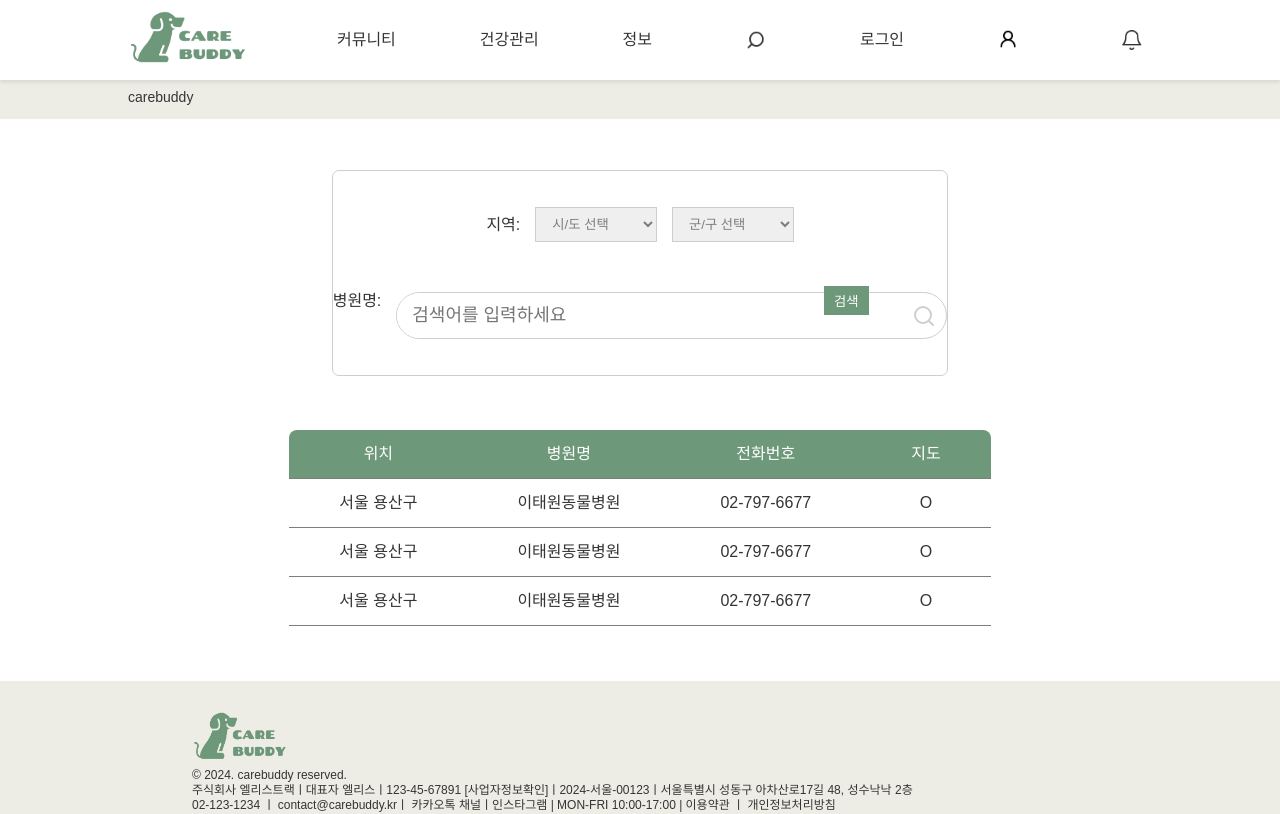
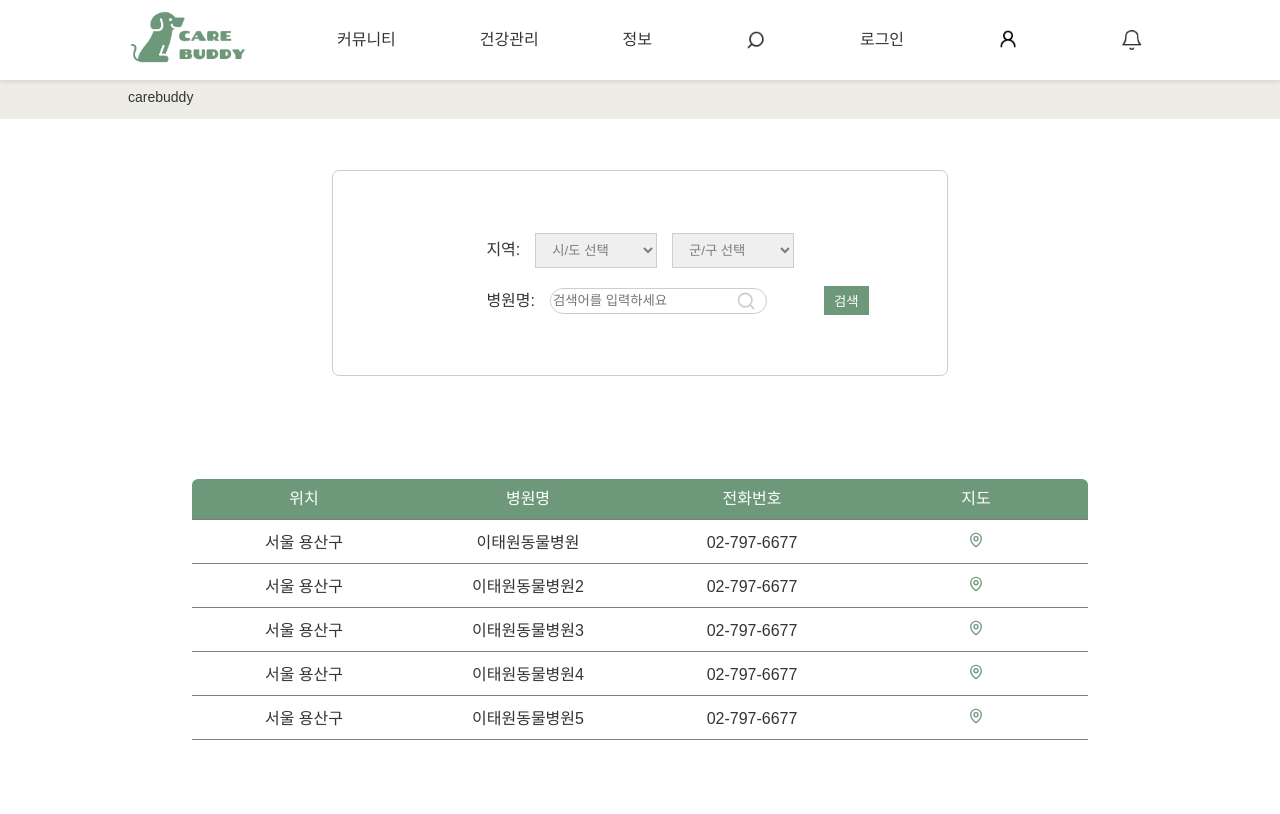
Before and after one commit to petitesize/elice_carebuddy_FE, a React (Vite) app: page /hospital-info in a window 1280 px wide. Shown: the top 814 px of the page. Built offline with nearby package versions, Linux system fonts and the light colour scheme; a web font is replaced by a local one.

Commit message:
feat: Add hospital search list table

```diff
--- a/package.json
+++ b/package.json
@@ -11,7 +11,6 @@
     "start": "react-scripts start"
   },
   "dependencies": {
-    "antd": "^5.16.1",
     "bootstrap": "^5.3.3",
     "react": "^18.2.0",
     "react-bootstrap": "^2.10.2",
--- a/src/components/baseComponent/Search.tsx
+++ b/src/components/baseComponent/Search.tsx
@@ -2,30 +2,32 @@ import styled from 'styled-components';
 import { LuSearch } from 'react-icons/lu';
 
 type InputProps = {
-  width?: number;
-  fontSize?: number;
+  width?: string;
+  fontSize?: string;
+  padding?: string;
 };
 
-const SearchBox = styled.div`
+const SearchBox = styled.div<InputProps>`
   display: flex;
   flex-direction: row;
   align-items: center;
-
   background: var(--color-white);
   border: 1px solid var(--color-grey-2);
   height: auto;
   border-radius: 30px;
-  margin-top: 30px;
+  /* width: ${({ width }) => width && `${width}px;`}; */
+  // >> {width}px 이면 100%나 auto 넣는 경우
+  // 100%px , autopx 이렇게 됨 {width} 이렇게 하셔야 사용할 수 있어욥 ㅠㅠ
+  // 폰트 사이즈도 마찬가지 폰트사이즈는 우리가 px 단위를 안쓰니까 var() 로 넣을 수 있게 해주셔야할 것 같아욥
+  // 저도 이게 좋은 방법인지는 모르겠는데 이렇게는 width가 px값이 아닐 때에는 작동이 아예 안돼요..!
 `;
 
 const StyledInput = styled.input<InputProps>`
   border: none;
   border-radius: 30px;
-  height: 35px;
-  font-size: ${(props) =>
-    props.fontSize ? `${props.fontSize}px` : 'var(--font-size-md-2)'};
-  padding: 5px 0 5px 15px;
-  width: ${(props) => (props.width ? `${props.width}px` : '500px')};
+  width: 100%;
+  font-size: ${({ fontSize }) => fontSize && `${fontSize}px;`};
+  padding: ${({ padding }) => padding && `${padding};`};
 
   &:focus {
     outline: none;
@@ -38,16 +40,16 @@ const StyledIcon = styled(LuSearch)`
   color: var(--color-grey-2);
 `;
 
-const Search: React.FC<InputProps> = ({ width, fontSize }) => (
-  <SearchBox>
+const BasedSearch: React.FC<InputProps> = ({ width, fontSize, padding }) => (
+  <SearchBox width={width}>
     <StyledInput
       type="string"
       placeholder="검색어를 입력하세요"
-      width={width}
       fontSize={fontSize}
+      padding={padding}
     />
     <StyledIcon />
   </SearchBox>
 );
 
-export default Search;
+export default BasedSearch;
--- a/src/pages/diary/PetProfiles.tsx
+++ b/src/components/diary/PetProfiles.tsx
@@ -1,9 +1,9 @@
 import React from 'react';
 import styled from 'styled-components';
 
-import PetProfileCards from '../../components/diary/PetProfileCards';
+import PetProfileCards from './PetProfileCards';
 
-import MoreKebabIcon from '../../assets/MoreKebabIcon.png';
+// import MoreKebabIcon from '../../assets/MoreKebabIcon.png';
 
 const PetProfilesContainer = styled.div`
   height: 400px;
--- a/src/pages/hospitalInfo/HospitalSearch.tsx
+++ b/src/components/information/HospitalSearch.tsx
@@ -1,8 +1,8 @@
 import React from 'react';
 import styled from 'styled-components';
-import BasedSearch from '../../components/baseComponent/Search';
-import BasedSelect from '../../components/baseComponent/BasedSelect';
-import BasedButton from '../../components/baseComponent/BasedButton';
+import BasedSelect from '../baseComponent/BasedSelect';
+import BasedButton from '../baseComponent/BasedButton';
+import BasedSearch from '../baseComponent/Search';
 
 const HospitalSearchContainer = styled.div`
   display: flex;
@@ -14,14 +14,6 @@ const HospitalSearchContainer = styled.div`
   align-items: center;
   justify-content: center;
 `;
-const StyledSearch = styled(BasedSearch)`
-  width: 100%;
-`;
-
-// const StyledSelect = styled(BasedSelect)`
-//   margin-left: 15px;
-//   width: 100%;
-// `;
 
 const SearchBoxContainer = styled.div`
   width: 50%;
@@ -38,7 +30,6 @@ const SelectContainer = styled.div`
 const SearchContainer = styled.div`
   display: flex;
   align-items: center;
-  justify-content: center;
   position: relative;
 `;
 
@@ -57,9 +48,9 @@ const Title = styled.p`
   }
 `;
 
-const Search = () => (
-  <StyledSearch type="string" placeholder="검색어를 입력하세요"></StyledSearch>
-);
+// const Search = () => (
+//   <StyledSearch type="string" placeholder="검색어를 입력하세요"></StyledSearch>
+// );
 
 // 기존 방식: 코드 리뷰 후 삭제 예정
 // interface SelectProps {
@@ -109,7 +100,7 @@ const HospitalSearch: React.FC = () => {
           </SelectContainer>
           <SearchContainer>
             <Title>병원명: </Title>
-            <Search />
+            <BasedSearch width="100%" />
             <StyledButton>검색</StyledButton>
           </SearchContainer>
         </SearchBoxContainer>
--- /dev/null
+++ b/src/components/information/HosplitalSearchResult.tsx
@@ -0,0 +1,138 @@
+import React from 'react';
+import styled from 'styled-components';
+import { LuMapPin } from 'react-icons/lu';
+
+const Container = styled.div`
+  display: flex;
+  flex-direction: column;
+  width: 100%;
+  align-items: center;
+  justify-content: center;
+  text-align: center;
+  margin: 10% 0;
+`;
+
+const DummyHospitalData: Hospital[] = [
+  {
+    location: '서울 용산구',
+    name: '이태원동물병원',
+    tel: '02-797-6677',
+    map: '',
+  },
+  {
+    location: '서울 용산구',
+    name: '이태원동물병원2',
+    tel: '02-797-6677',
+    map: '',
+  },
+  {
+    location: '서울 용산구',
+    name: '이태원동물병원3',
+    tel: '02-797-6677',
+    map: '',
+  },
+  {
+    location: '서울 용산구',
+    name: '이태원동물병원4',
+    tel: '02-797-6677',
+    map: '',
+  },
+  {
+    location: '서울 용산구',
+    name: '이태원동물병원5',
+    tel: '02-797-6677',
+    map: '',
+  },
+];
+
+interface Hospital {
+  location: string;
+  name: string;
+  tel: string;
+  map: string;
+}
+
+interface HospitalSearchProps {
+  hospitals: Hospital[];
+}
+
+const UserTable: React.FC<HospitalSearchProps> = ({ hospitals }) => {
+  return (
+    <Table>
+      <thead>
+        <tr>
+          <th>위치</th>
+          <th>병원명</th>
+          <th>전화번호</th>
+          <th>지도</th>
+        </tr>
+      </thead>
+
+      <tbody>
+        {hospitals.length > 0 ? (
+          hospitals.map(({ location, name, tel, map }) => (
+            <tr>
+              <td>{location}</td>
+              <td>{name}</td>
+              <td>{tel}</td>
+              <td>
+                <MapLink href={map}>
+                  <LuMapPin />
+                </MapLink>
+              </td>
+            </tr>
+          ))
+        ) : (
+          <tr>
+            <td colSpan={4}>데이터가 없습니다.</td>
+          </tr>
+        )}
+      </tbody>
+    </Table>
+  );
+};
+
+const MapLink = styled.a`
+  text-decoration: none;
+  color: var(--color-green-main);
+`;
+
+const Table = styled.table`
+  border-spacing: 0;
+  border-collapse: collapse;
+
+  th:first-child {
+    border-top-left-radius: 6px;
+  }
+
+  th:last-child {
+    border-top-right-radius: 6px;
+  }
+
+  th,
+  td {
+    padding: 12px;
+    min-width: 200px;
+    border-bottom: 1px solid var(--color-grey-1);
+  }
+
+  th {
+    background: var(--color-green-main);
+    color: var(--color-white);
+    font-weight: var(--font-weight-medium);
+  }
+
+  tr:hover {
+    background: var(--color-beige-sub);
+  }
+`;
+
+const HospitalResult: React.FC = () => {
+  return (
+    <Container>
+      <UserTable hospitals={DummyHospitalData}></UserTable>
+    </Container>
+  );
+};
+
+export default HospitalResult;
--- a/src/pages/diary/Diary.tsx
+++ b/src/pages/diary/Diary.tsx
@@ -1,8 +1,8 @@
 import React from 'react';
 import styled from 'styled-components';
 
-import PetProfiles from './PetProfiles';
-import HealthDiary from './HealthDiary';
+import PetProfiles from '../../components/diary/PetProfiles';
+import HealthDiary from '../../components/diary/HealthDiary';
 
 const DiaryPageContainer = styled.div`
   width: 100%;
--- a/src/pages/hospitalInfo/HospitalInfo.tsx
+++ b/src/pages/hospitalInfo/HospitalInfo.tsx
@@ -1,7 +1,7 @@
 import React from 'react';
 import styled from 'styled-components';
-import HospitalSearch from './HospitalSearch';
-import HospitalSearchResult from './HosplitalSearchResult';
+import HospitalSearch from '../../components/information/HospitalSearch';
+import HospitalSearchResult from '../../components/information/HosplitalSearchResult';
 
 const HospitalInfoPageContainer = styled.div`
   width: 100%;
--- a/src/pages/hospitalInfo/HosplitalSearchResult.tsx
+++ /dev/null
@@ -1,108 +0,0 @@
-import React from 'react';
-import styled from 'styled-components';
-import { Space, Table, Tag, ConfigProvider } from 'antd';
-import type { TableProps } from 'antd';
-// import { ColumnProps } from 'antd/es/table';
-// import { BiBorderRadius } from 'react-icons/bi';
-// import Column from 'antd/es/table/Column';
-// import TextArea from 'antd/es/input/TextArea';
-// 제 부분 아닌데 오류가 나서 일단 주석처리 해두었습니다! - 유신
-
-const Container = styled.div`
-  display: flex;
-  flex-direction: column;
-  width: 100%;
-  height: 204px;
-  align-items: center;
-  justify-content: center;
-  text-align: center;
-  margin-top: 50px;
-`;
-
-interface HospitalSearchProps {
-  location: string;
-  name: string;
-  tel: string;
-  map: string;
-}
-
-const DummyHospitalData: HospitalSearchProps[] = [
-  {
-    location: '서울 용산구',
-    name: '이태원동물병원',
-    tel: '02-797-6677',
-    map: 'O',
-  },
-  {
-    location: '서울 용산구',
-    name: '이태원동물병원',
-    tel: '02-797-6677',
-    map: 'O',
-  },
-  {
-    location: '서울 용산구',
-    name: '이태원동물병원',
-    tel: '02-797-6677',
-    map: 'O',
-  },
-];
-const columns: TableProps<HospitalSearchProps>['columns'] = [
-  {
-    title: '위치',
-    dataIndex: 'location',
-    key: 'location',
-    align: 'center',
-  },
-  {
-    title: '병원명',
-    dataIndex: 'name',
-    key: 'name',
-    align: 'center',
-  },
-  {
-    title: '전화번호',
-    dataIndex: 'tel',
-    key: 'tel',
-    align: 'center',
-  },
-  {
-    title: '지도',
-    dataIndex: 'map',
-    key: 'map',
-    align: 'center',
-  },
-];
-
-const theme = {
-  token: {
-    fontFamily: '',
-    colorText: '',
-    fontSize: Number('var(--font-size-md-1)'),
-    fontWeightStrong: 0,
-  },
-  components: {
-    Table: {
-      borderColor: 'var(--color-grey-1)',
-      headerBg: 'var(--color-green-main)',
-      headerColor: 'var(--color-white)',
-      cellPaddingInline: 50,
-      headerSplitColor: 'transparent',
-    },
-  },
-};
-
-const HospitalResult: React.FC = () => {
-  return (
-    <Container>
-      <ConfigProvider theme={theme}>
-        <Table
-          dataSource={DummyHospitalData}
-          columns={columns}
-          pagination={false}
-        ></Table>
-      </ConfigProvider>
-    </Container>
-  );
-};
-
-export default HospitalResult;
```
Also changed, not shown: src/components/mypage/ListSection.tsx (+3 -6 lines), src/components/userpage/ListSection.tsx (+3 -6 lines), src/components/diary/HealthDiary.tsx (renamed from src/pages/diary/HealthDiary.tsx), 1 other file (tests, documents, lock files or other folders).
